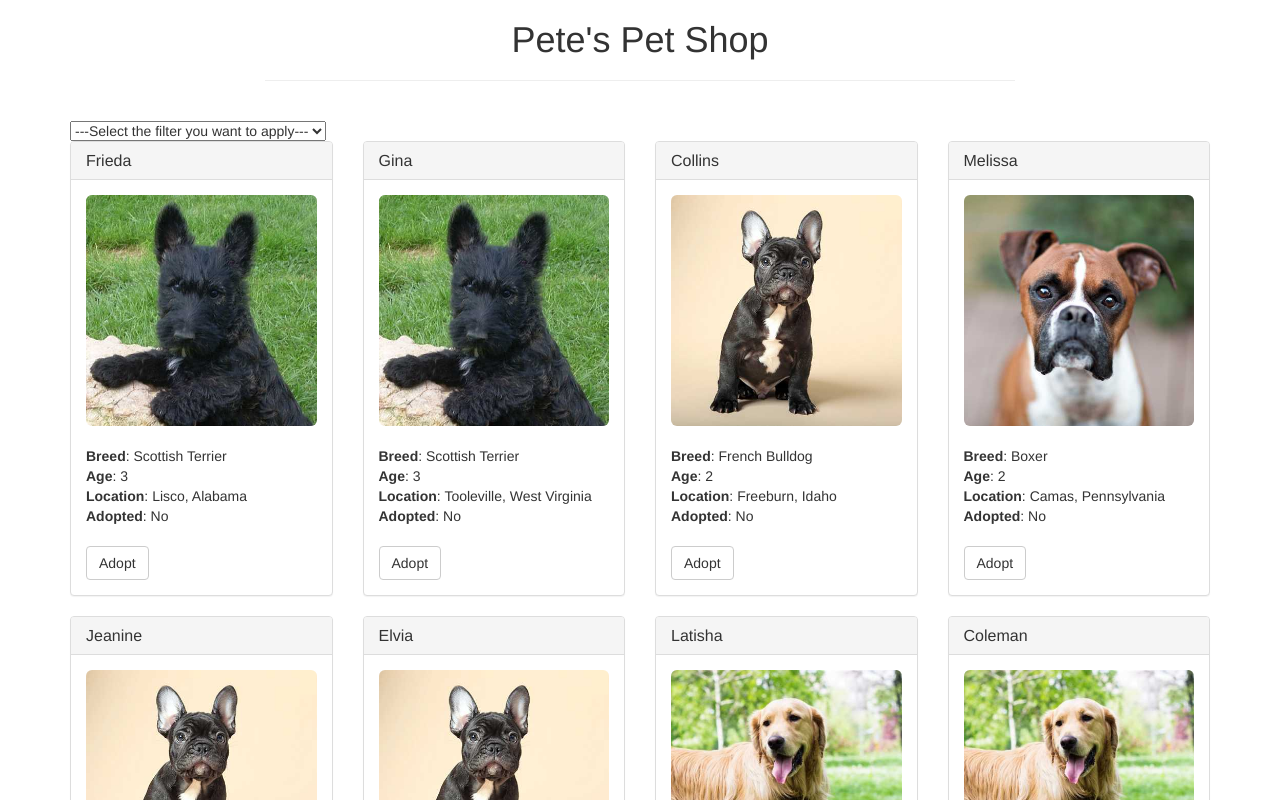
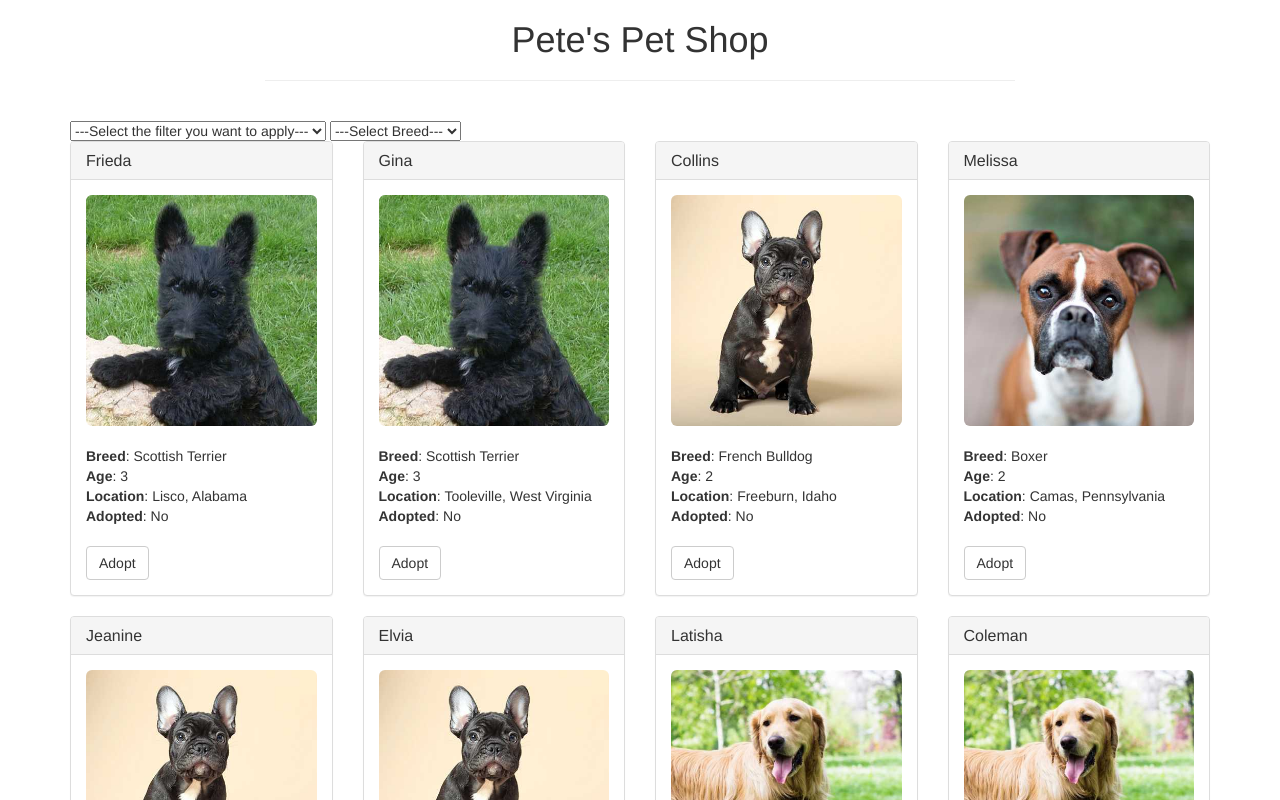
Before and after one commit to Lue12138/pet-shop-enhancement, a website: page src/index.html in a window 1280 px wide. Shown: the top 800 px of the page. Drawn offline with nearby package versions, Linux system fonts and the light colour scheme; files whose address does not match are found by name.

Commit message:
breeed filter added, feature 5&6 complete

```diff
--- a/src/index.html
+++ b/src/index.html
@@ -27,12 +27,18 @@
         </div>
       </div>
       <div class="menu">
-        <select id="filterDropdown" onchange="filterChanged()">
+        <select id="adoptionStatusDropdown" onchange="filterChanged()">
           <option value="" >---Select the filter you want to apply---</option>
           <option value="adopted">Adopted</option>
           <option value="available">Available for Adoption</option>
         </select>
-
+        <select id="breedDropdown" onchange="filterChanged()">
+          <option value="">---Select Breed---</option>
+          <option value="Scottish Terrier">Scottish Terrier</option>
+          <option value="French Bulldog">French Bulldog</option>
+          <option value="Boxer">Boxer</option>
+          <option value="Golden Retriever">Golden Retriever</option>
+        </select>
       </div>
 
       <div id="petsRow" class="row">
--- a/src/js/app.js
+++ b/src/js/app.js
@@ -125,24 +125,25 @@ $(function() {
   });
 });
 
-function filterChanged(){
-  const filterDropdown = document.getElementById('filterDropdown');
-  const selectedValue = filterDropdown.value;
+function filterChanged() {
+  const adoptionStatus = document.getElementById('adoptionStatusDropdown').value;
+  const selectedBreed = document.getElementById('breedDropdown').value;
+
   const pets = document.querySelectorAll('#petsRow .div-pet');
-  console.log(pets[0].querySelector('.panel-title'));
 
-  for (let i = 0; i < pets.length; i++){
-    // get current pet's adoption status
-    let pet = pets[i];
-    let adoptionStatus = pet.querySelector('.adoption-status');
+  pets.forEach(pet => {
+    const adoptionStatusText = pet.querySelector('.adoption-status').textContent;
+    const breedText = pet.querySelector('.pet-breed').textContent;
 
-    // if clients wants to see ones available and this pet's Adopted == Yes, hide it
-    if (selectedValue==='available' && adoptionStatus.textContent ==='Yes'){
-      pet.style.display = 'none';
-    } else if (selectedValue ==='adopted' && adoptionStatus.textContent === 'No'){
-      pet.style.display = 'none';
-    } else{
-      pet.style.display = 'flex';
+    let matchesFilter = true;
+
+    if (adoptionStatus && (adoptionStatus === 'available' && adoptionStatusText === 'Yes' || adoptionStatus === 'adopted' && adoptionStatusText === 'No')) {
+      matchesFilter = false;
     }
-  };
+    if (selectedBreed && selectedBreed !== breedText) {
+      matchesFilter = false;
+    }
+
+    pet.style.display = matchesFilter ? 'flex' : 'none';
+  });
 };
```
